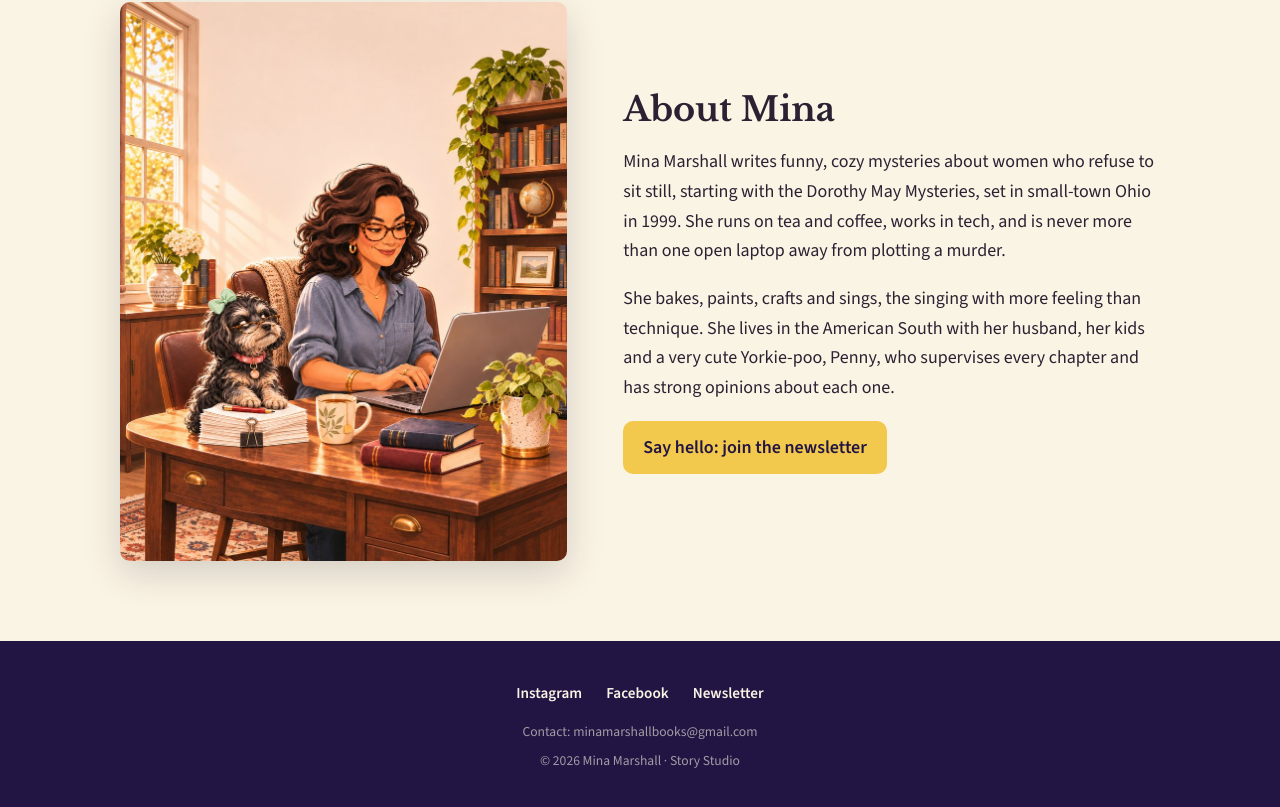
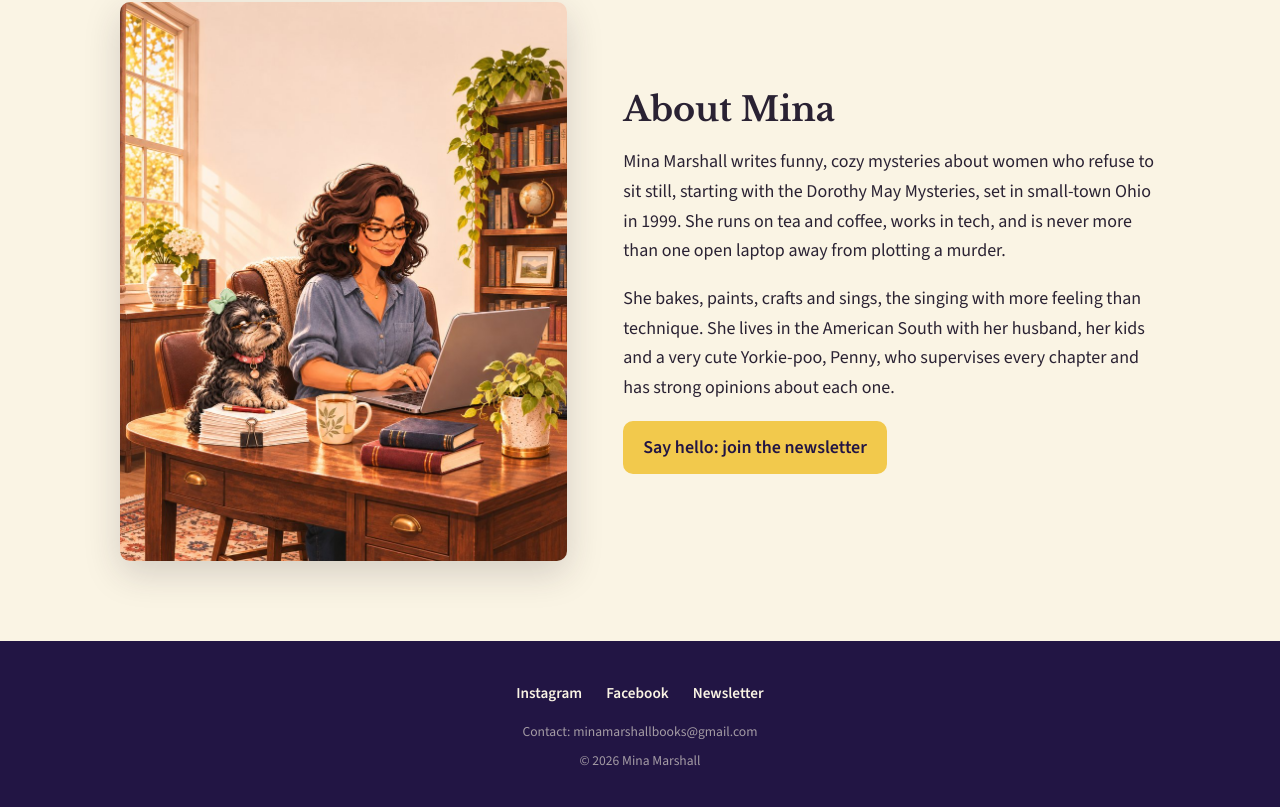
Before and after one commit to minamarshall/minamarshall-site, a plain HTML site: page index.html in a window 1280 px wide. Shown: the part 2521-3328 px from the top of the page. Drawn offline with nearby package versions, Linux system fonts and the light colour scheme.

Commit message:
Add files via upload

```diff
--- a/index.html
+++ b/index.html
@@ -255,7 +255,7 @@
       <a href="https://mina-marshall.kit.com/e034348724" target="_blank" rel="noopener">Newsletter</a>
     </div>
     <div class="fine" style="margin-bottom:6px">Contact: <a href="mailto:minamarshallbooks@gmail.com">minamarshallbooks@gmail.com</a></div>
-    <div class="fine">© 2026 Mina Marshall · Story Studio</div>
+    <div class="fine">© 2026 Mina Marshall</div>
   </div>
 </footer>
 
```
